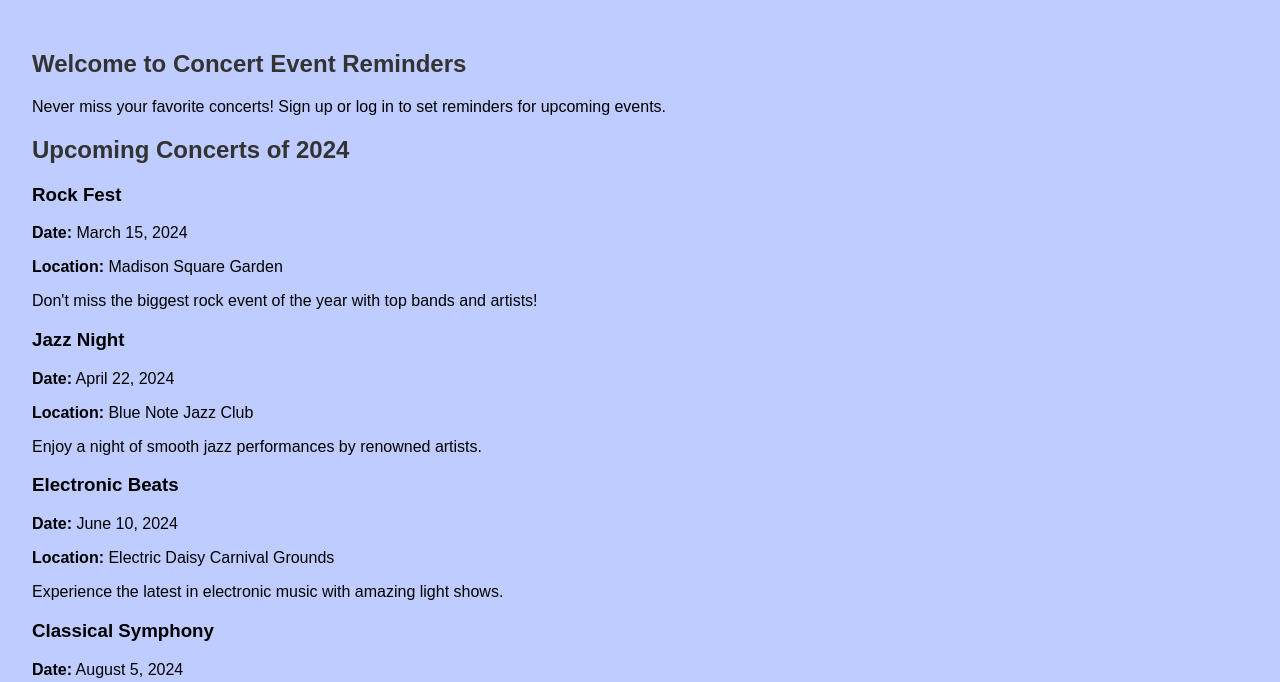
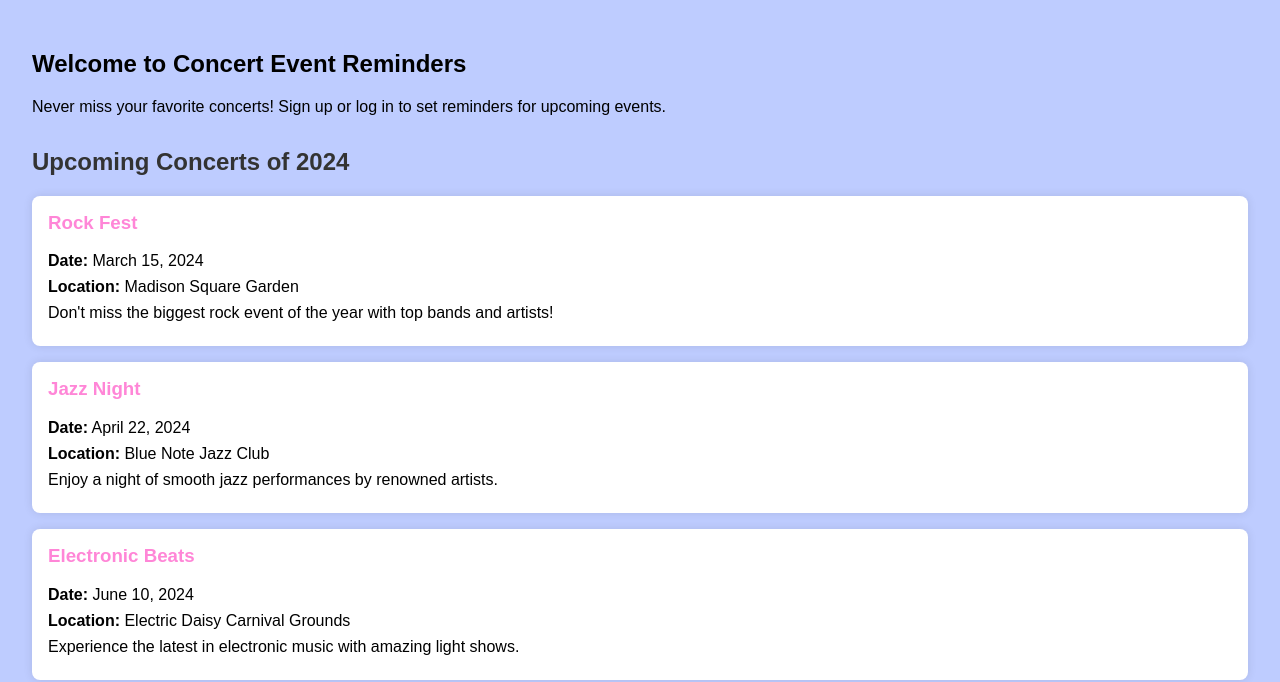
Before and after one commit to bhaw16/CISC-3140-Project-Team-4, a plain HTML site: page client/index.html in a window 1280 px wide. Shown: the part 148-830 px from the top of the page. Drawn offline with Linux system fonts and the light colour scheme.

Commit message:
Add files via upload

```diff
--- a/client/styles.css
+++ b/client/styles.css
@@ -1,3 +1,4 @@
+
 body {
     font-family: Arial, sans-serif;
     margin: 0;
@@ -18,7 +19,6 @@ header img {
     display: block;
     margin: 0 auto;
 }
-
 nav ul {
     list-style: none;
     padding: 0;
@@ -35,44 +35,41 @@ nav ul li a {
     text-decoration: none;
 }
 
+
 main {
     padding: 2rem;
 }
 
-h2 {
+#upcoming-concerts {
+    margin-top: 2rem;
+}
+
+#upcoming-concerts h2 {
     color: #333;
 }
 
-form {
-    display: flex;
-    flex-direction: column;
+.concert-box {
+    background-color: #fff;
+    border-radius: 8px;
+    box-shadow: 0 0 10px rgba(0, 0, 0, 0.1);
+    margin: 1rem 0;
+    padding: 1rem;
 }
 
-form label {
-    margin: 0.5rem 0 0.2rem;
+.concert-box h3 {
+    margin-top: 0;
+    color: #ff86d7;
 }
 
-form input {
-    padding: 0.5rem;
-    margin-bottom: 1rem;
+.concert-box p {
+    margin: 0.5rem 0;
 }
 
-form button {
-    padding: 0.5rem;
-    background-color: #333;
-    color: #fff;
-    border: none;
-    cursor: pointer;
-}
 
 footer {
     background-color: #333;
     color: #fff;
     text-align: center;
     padding: 1rem;
-    /*
-    position: absolute;
-    bottom: 0;
-    */
     width: 100%;
 }
```
